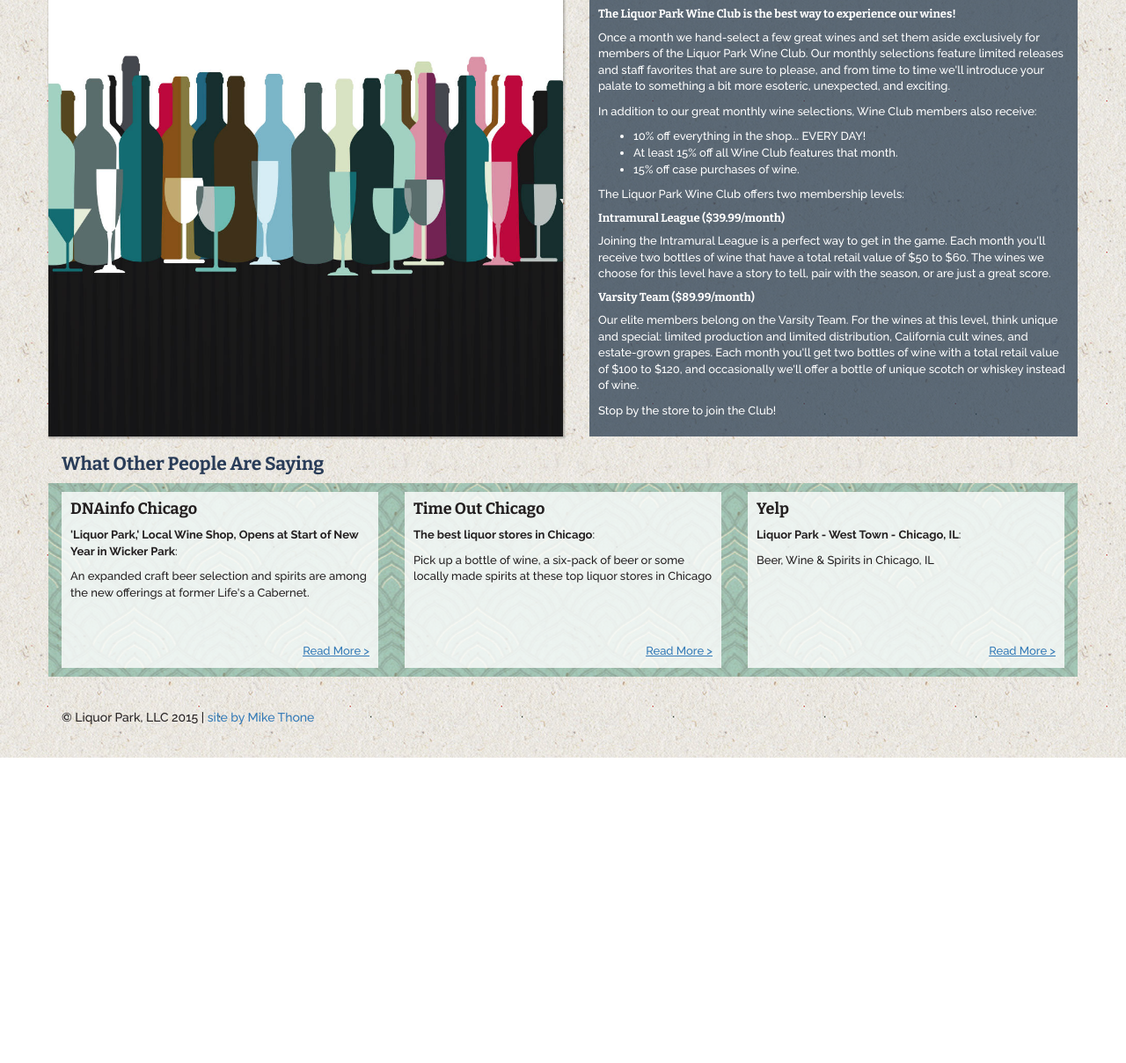
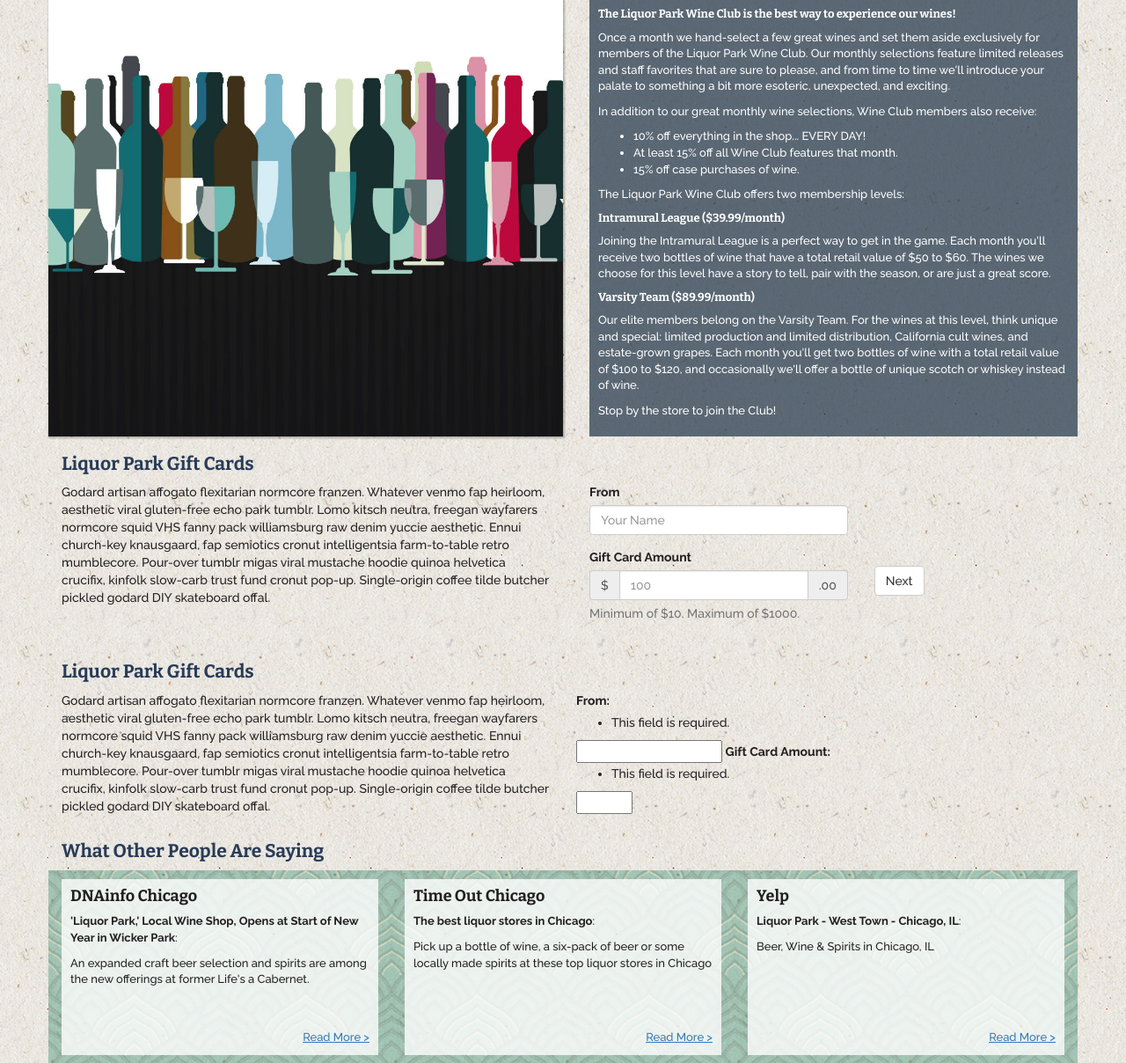
Before and after one commit to awonak/liquorpark, a Django app: page / in a window 1280 px wide. Shown: the part 1916-3124 px from the top of the page at 88% size. Before the commit the page ends 2777 px from the top, so only its background shows below. Run offline with Django 3.2, Linux system fonts and the light colour scheme; data comes from the database, SQL or seed files in the repository; data that the repository does not hold is empty; some libraries are stand-ins or nearby versions.

Commit message:
more wip for gift cards

```diff
--- /dev/null
+++ b/app/forms.py
@@ -0,0 +1,7 @@
+from django import forms
+
+
+class GiftCardForm(forms.Form):
+    name = forms.CharField(label='From', max_length=100)
+    amount = forms.IntegerField(label='Gift Card Amount',
+                                max_value=1000, min_value=10)
--- a/app/urls.py
+++ b/app/urls.py
@@ -3,5 +3,6 @@
 
 urlpatterns = [
     url(r'^$', views.index, name='index'),
+    url(r'^gift-card$', views.gift_card, name='gift_card'),
     url(r'^clover/margincalc$', views.margincalc, name='margincalc'),
 ]
--- a/app/views.py
+++ b/app/views.py
@@ -1,6 +1,7 @@
 from django.conf import settings
 from django.shortcuts import render
 
+from .forms import GiftCardForm
 from .models import Article
 from .utils.hours import BusinessHours
 from .utils.events import events
@@ -11,9 +12,25 @@
         'articles': Article.objects.all(),
         'events': events(),
         'hours': BusinessHours(settings.HOURS),
+        'gift_card_form': GiftCardForm(request.POST),
     }
     return render(request, 'index.html', context)
 
 
+def gift_card(request):
+    context = {}
+
+    if request.method == 'POST':
+        # create a form instance and populate it with data from the request:
+        form = GiftCardForm(request.POST)
+        if form.is_valid():
+            context.update({
+                'name': form.cleaned_data['subject'],
+                'amount': form.cleaned_data['message'],
+            })
+
+    return render(request, 'gift_card.html', context)
+
+
 def margincalc(request):
     return render(request, 'margincalc.html')
--- a/templates/base.html
+++ b/templates/base.html
@@ -1,100 +1,98 @@
 {% load staticfiles %}
 <!DOCTYPE html>
-<html lang="en">
-  <head>
+<html class="no-js">
+
+<head>
+    <link href='https://fonts.googleapis.com/css?family=Bitter:700|Raleway:500,700' rel='stylesheet' type='text/css'>
     <meta charset="utf-8">
     <meta http-equiv="X-UA-Compatible" content="IE=edge">
+    <title>Liquor Park: </title>
+    <meta name="description" content="A Neighborhood Brewtique located in Wicker Park, Chicago. Purveyors of cult-favorite beers, sought-after spirits, and small-batch wines from around the world, including artisan and made-in-the-Midwest products you can’t get just anywhere.">
     <meta name="viewport" content="width=device-width, initial-scale=1">
-    <title>Liquor Park</title>
-    <!-- Bootstrap -->
-    <link rel="stylesheet" href="{% static "css/bootstrap.min.css" %}">
-    <link rel="stylesheet" href="{% static "css/social.min.css" %}">
-    <link href="//maxcdn.bootstrapcdn.com/font-awesome/4.2.0/css/font-awesome.min.css" rel="stylesheet">
-    <link rel="stylesheet" href="{% static "css/main.css" %}">
+
+    <meta property="og:title" content="Liquor Park">
+    <meta property="og:description" content="A Neighborhood Brewtique located in Wicker Park, Chicago. Purveyors of cult-favorite beers, sought-after spirits, and small-batch wines from around the world, including artisan and made-in-the-Midwest products you can’t get just anywhere.">
+    <meta property="og:image" content="{% static 'img/lp_square.png' %}">
+    <meta property="og:type" content="website">
+
+    <link rel="apple-touch-icon" sizes="57x57" href="{%  static 'img/favicon/apple-icon-57x57.png' %}">
+    <link rel="apple-touch-icon" sizes="60x60" href="{%  static 'img/favicon/apple-icon-60x60.png' %}">
+    <link rel="apple-touch-icon" sizes="72x72" href="{%  static 'img/favicon/apple-icon-72x72.png' %}">
+    <link rel="apple-touch-icon" sizes="76x76" href="{%  static 'img/favicon/apple-icon-76x76.png' %}">
+    <link rel="apple-touch-icon" sizes="114x114" href="{%  static 'img/favicon/apple-icon-114x114.png' %}">
+    <link rel="apple-touch-icon" sizes="120x120" href="{%  static 'img/favicon/apple-icon-120x120.png' %}">
+    <link rel="apple-touch-icon" sizes="144x144" href="{%  static 'img/favicon/apple-icon-144x144.png' %}">
+    <link rel="apple-touch-icon" sizes="152x152" href="{%  static 'img/favicon/apple-icon-152x152.png' %}">
+    <link rel="apple-touch-icon" sizes="180x180" href="{%  static 'img/favicon/apple-icon-180x180.png' %}">
+    <link rel="icon" type="image/png" sizes="192x192"  href="{%  static 'img/favicon/android-icon-192x192.png' %}">
+    <link rel="icon" type="image/png" sizes="32x32" href="{%  static 'img/favicon/favicon-32x32.png' %}">
+    <link rel="icon" type="image/png" sizes="96x96" href="{%  static 'img/favicon/favicon-96x96.png' %}">
+    <link rel="icon" type="image/png" sizes="16x16" href="{%  static 'img/favicon/favicon-16x16.png' %}">
+    <link rel="manifest" href="/manifest.json">
+    <meta name="msapplication-TileColor" content="#ffffff">
+    <meta name="msapplication-TileImage" content="/ms-icon-144x144.png">
+    <meta name="theme-color" content="#ffffff">
+
+    <link rel="stylesheet" href="{% static 'css/normalize.css' %}">
+    <link rel="stylesheet" href="{% static 'css/bootstrap_grid.css' %}">
+    <link rel="stylesheet" href="{% static 'css/flexslider.css' %}" type="text/css">
+    <link rel="stylesheet" href="{% static 'css/main.css' %}">
     <!--[if lt IE 9]>
-      <script src="https://oss.maxcdn.com/libs/html5shiv/3.7.0/html5shiv.js"></script>
-      <script src="https://oss.maxcdn.com/libs/respond.js/1.4.2/respond.min.js"></script>
+    <script src="{% static 'js/vendor/html5shiv.min.js' %}"></script>
     <![endif]-->
-    {% block extrahead %}{% endblock %}
+</head>
+
+<body>
+    <!--[if lt IE 8]>
+        <p class="browsehappy">You are using an <strong>outdated</strong> browser. Please <a href="http://browsehappy.com/">upgrade your browser</a> to improve your experience.</p>
+    <![endif]-->
+    <!-- load bg image first -->
+    <img src="{% static 'img/bg.jpg' %}" style="display: none;"/>
+
+    <header class="container">
+        <div class="row">
+            <div class="col-sm-7">
+                <h1><img class="logo" src="{% static 'img/LiquorPark_Logo_660.png' %}" alt="Liquor Park Logo"/></h1>
+            </div>
+            <div class="contact col-sm-5">
+                <div class="socialMedia">
+                    <a href="https://www.facebook.com/drinkliquorpark" class="sprite fbIcon">Facebook</a>
+                    <a href="https://twitter.com/drinkliquorpark" class="sprite twitterIcon">Twitter</a>
+                    <a href="https://www.instagram.com/liquorpark1937/" class="sprite instaIcon">Instagram</a>
+                </div>
+                <div class="contactInfo">
+                    <p>{{ hours.current }}</p>
+                    <address>1937 W. North Ave., Chicago, IL</address>
+                    <p class="tel">(773) 360-5536</p>
+                </div>
+            </div>
+        </div>
+    </header>
+
+    {% block content %}{% endblock %}
+
+    <footer class="container">
+        <div class="row">
+            <div class="col-sm-12">© Liquor Park, LLC 2015 | <a href="http://mikethone.com/" target="_blank"> site by Mike Thone</a>
+            </div>
+        </div>
+    </footer>
+    <script async src="{% static 'js/vendor/modernizr-2.7.1.min.js' %}"></script>
+    <script src="http://ajax.googleapis.com/ajax/libs/jquery/1.11.0/jquery.min.js"></script>
     <script>
-      (function(i,s,o,g,r,a,m){i['GoogleAnalyticsObject']=r;i[r]=i[r]||function(){
-      (i[r].q=i[r].q||[]).push(arguments)},i[r].l=1*new Date();a=s.createElement(o),
-      m=s.getElementsByTagName(o)[0];a.async=1;a.src=g;m.parentNode.insertBefore(a,m)
-      })(window,document,'script','//www.google-analytics.com/analytics.js','ga');
-
-      ga('create', 'UA-58096887-1', 'auto');
-      ga('send', 'pageview');
+    window.jQuery || document.write('<script src="{% static 'js/vendor/jquery-1.11.0.min.js' %}"><\/script>')
+    </script>
+    <script src="{% static 'js/plugins.js' %}"></script>
+    <script src="{% static 'js/main.js' %}"></script>
+    <script>
+        (function(b,o,i,l,e,r){b.GoogleAnalyticsObject=l;b[l]||(b[l]=
+        function(){(b[l].q=b[l].q||[]).push(arguments)});b[l].l=+new Date;
+        e=o.createElement(i);r=o.getElementsByTagName(i)[0];
+        e.src='//www.google-analytics.com/analytics.js';
+        r.parentNode.insertBefore(e,r)}(window,document,'script','ga'));
+        ga('create','UA-58096887-1');ga('send','pageview');
 
     </script>
-  </head>
-  <body>
+</body>
 
-  <div class="main container">
-
-    <div class="navbar navbar-default navbar-fixed-top" role="navigation">
-      <div class="container">
-        <div class="navbar-header">
-          <button type="button" class="navbar-toggle collapsed" data-toggle="collapse" data-target=".navbar-collapse">
-            <span class="sr-only">Toggle navigation</span>
-            <span class="icon-bar"></span>
-            <span class="icon-bar"></span>
-            <span class="icon-bar"></span>
-          </button>
-          <a class="navbar-brand" href="/">Liquor Park</a>
-        </div>
-        <div class="collapse navbar-collapse">
-          <ul class="nav navbar-nav">
-            <li><a href="/about">About</a></li>
-            <li><a href="/proprietors">Proprietors</a></li>
-            <li><a href="/contact">Contact</a></li>
-            <li><a href="/events">Events</a></li>
-            <li><a href="/press">Press</a></li>
-          </ul>
-        </div><!--/.nav-collapse -->
-      </div>
-    </div>
-
-    <br/>
-    <br/>
-    <br/>
-    <br/>
-  {% block content %}{% endblock %}
-
-  </div>
-
-  <div class="footer container text-center">
-
-  <br/>
-  <br/>
-  <br/>
-  <br/>
-  <div class="row">
-    <address>
-      <strong>Liquor Park</strong><br>
-      1937 W. North Ave<br>
-      Chicago, IL 60622<br>
-      <abbr title="Phone">P:</abbr> (773) 360-5536
-    </address>
-
-    <address>
-      <strong><i class="fa fa-envelope"></i> Email</strong>
-      <a href="mailto:shop@drinkliquorpark.com">shop@drinkliquorpark.com</a><br/>
-      <strong><i class="fa fa-facebook"></i> Facebook</strong>
-      <a href="https://www.facebook.com/drinkliquorpark">facebook.com/drinkliquorpark</a><br/>
-      <strong><i class="fa fa-twitter"></i> Twitter</strong>
-      <a href="https://twitter.com/drinkliquorpark">@drinkliquorpark</a><br/>
-    </address>
-  </div>
-
-    <p>&copy; Liquor Park, LLC 2014</p>
-  </div>
-
-    <!-- jQuery (necessary for Bootstrap's JavaScript plugins) -->
-    <script src="https://ajax.googleapis.com/ajax/libs/jquery/1.11.0/jquery.min.js"></script>
-    <!-- Include all compiled plugins (below), or include individual files as needed -->
-    <script src="//netdna.bootstrapcdn.com/bootstrap/3.1.1/js/bootstrap.min.js"></script>
-
-  {% block extrascript %}{% endblock %}
-
-  </body>
 </html>
--- a/templates/index.html
+++ b/templates/index.html
@@ -1,73 +1,6 @@
+{% extends 'base.html' %}
 {% load staticfiles %}
-<!DOCTYPE html>
-<html class="no-js">
-
-<head>
-    <link href='https://fonts.googleapis.com/css?family=Bitter:700|Raleway:500,700' rel='stylesheet' type='text/css'>
-    <meta charset="utf-8">
-    <meta http-equiv="X-UA-Compatible" content="IE=edge">
-    <title>Liquor Park: </title>
-    <meta name="description" content="A Neighborhood Brewtique located in Wicker Park, Chicago. Purveyors of cult-favorite beers, sought-after spirits, and small-batch wines from around the world, including artisan and made-in-the-Midwest products you can’t get just anywhere.">
-    <meta name="viewport" content="width=device-width, initial-scale=1">
-
-    <meta property="og:title" content="Liquor Park">
-    <meta property="og:description" content="A Neighborhood Brewtique located in Wicker Park, Chicago. Purveyors of cult-favorite beers, sought-after spirits, and small-batch wines from around the world, including artisan and made-in-the-Midwest products you can’t get just anywhere.">
-    <meta property="og:image" content="{% static 'img/lp_square.png' %}">
-    <meta property="og:type" content="website">
-
-    <link rel="apple-touch-icon" sizes="57x57" href="{%  static 'img/favicon/apple-icon-57x57.png' %}">
-    <link rel="apple-touch-icon" sizes="60x60" href="{%  static 'img/favicon/apple-icon-60x60.png' %}">
-    <link rel="apple-touch-icon" sizes="72x72" href="{%  static 'img/favicon/apple-icon-72x72.png' %}">
-    <link rel="apple-touch-icon" sizes="76x76" href="{%  static 'img/favicon/apple-icon-76x76.png' %}">
-    <link rel="apple-touch-icon" sizes="114x114" href="{%  static 'img/favicon/apple-icon-114x114.png' %}">
-    <link rel="apple-touch-icon" sizes="120x120" href="{%  static 'img/favicon/apple-icon-120x120.png' %}">
-    <link rel="apple-touch-icon" sizes="144x144" href="{%  static 'img/favicon/apple-icon-144x144.png' %}">
-    <link rel="apple-touch-icon" sizes="152x152" href="{%  static 'img/favicon/apple-icon-152x152.png' %}">
-    <link rel="apple-touch-icon" sizes="180x180" href="{%  static 'img/favicon/apple-icon-180x180.png' %}">
-    <link rel="icon" type="image/png" sizes="192x192"  href="{%  static 'img/favicon/android-icon-192x192.png' %}">
-    <link rel="icon" type="image/png" sizes="32x32" href="{%  static 'img/favicon/favicon-32x32.png' %}">
-    <link rel="icon" type="image/png" sizes="96x96" href="{%  static 'img/favicon/favicon-96x96.png' %}">
-    <link rel="icon" type="image/png" sizes="16x16" href="{%  static 'img/favicon/favicon-16x16.png' %}">
-    <link rel="manifest" href="/manifest.json">
-    <meta name="msapplication-TileColor" content="#ffffff">
-    <meta name="msapplication-TileImage" content="/ms-icon-144x144.png">
-    <meta name="theme-color" content="#ffffff">
-
-    <link rel="stylesheet" href="{% static 'css/normalize.css' %}">
-    <link rel="stylesheet" href="{% static 'css/bootstrap_grid.css' %}">
-    <link rel="stylesheet" href="{% static 'css/flexslider.css' %}" type="text/css">
-    <link rel="stylesheet" href="{% static 'css/main.css' %}">
-    <!--[if lt IE 9]>
-    <script src="{% static 'js/vendor/html5shiv.min.js' %}"></script>
-    <![endif]-->
-</head>
-
-<body>
-    <!--[if lt IE 8]>
-        <p class="browsehappy">You are using an <strong>outdated</strong> browser. Please <a href="http://browsehappy.com/">upgrade your browser</a> to improve your experience.</p>
-    <![endif]-->
-    <!-- load bg image first -->
-    <img src="{% static 'img/bg.jpg' %}" style="display: none;"/>
-
-    <header class="container">
-        <div class="row">
-            <div class="col-sm-7">
-                <h1><img class="logo" src="{% static 'img/LiquorPark_Logo_660.png' %}" alt="Liquor Park Logo"/></h1>
-            </div>
-            <div class="contact col-sm-5">
-                <div class="socialMedia">
-                    <a href="https://www.facebook.com/drinkliquorpark" class="sprite fbIcon">Facebook</a>
-                    <a href="https://twitter.com/drinkliquorpark" class="sprite twitterIcon">Twitter</a>
-                    <a href="https://www.instagram.com/liquorpark1937/" class="sprite instaIcon">Instagram</a>
-                </div>
-                <div class="contactInfo">
-                    <p>{{ hours.current }}</p>
-                    <address>1937 W. North Ave., Chicago, IL</address>
-                    <p class="tel">(773) 360-5536</p>
-                </div>
-            </div>
-        </div>
-    </header>
+{% block content %}
     <main class="container">
         <section id="Content_Slider" class="row">
             <div class="sliderContain col-sm-12">
@@ -202,6 +135,55 @@
                 </div>
             </div>
         </section>
+
+        <section id="Gift_Cards" class="row">
+            <h2 class="col-sm-12">Liquor Park Gift Cards</h2>
+
+            <p class="col-sm-6">
+                Godard artisan affogato flexitarian normcore franzen. Whatever venmo fap heirloom, aesthetic viral gluten-free echo park tumblr. Lomo kitsch neutra, freegan wayfarers normcore squid VHS fanny pack williamsburg raw denim yuccie aesthetic.
+                Ennui church-key knausgaard, fap semiotics cronut intelligentsia farm-to-table retro mumblecore. Pour-over tumblr migas viral mustache hoodie quinoa helvetica crucifix, kinfolk slow-carb trust fund cronut pop-up. Single-origin coffee tilde butcher pickled godard DIY skateboard offal.
+            </p>
+            <form method="post" action="/gift-card" class="col-sm-6">
+                {% csrf_token %}
+                <div class="form-group col-sm-7">
+                    <label for="id_name">From</label>
+                    <input type="text" class="form-control" id="id_name" placeholder="Your Name">
+                </div>
+
+                <div class="form-group col-sm-7">
+                    <label for="id_amount">Gift Card Amount</label>
+                    <div class="input-group">
+                        <div class="input-group-addon">$</div>
+                        <input type="text" class="form-control" id="id_amount" placeholder="100">
+                        <div class="input-group-addon">.00</div>
+                    </div>
+                    <span class="help-block">Minimum of $10. Maximum of $1000.</span>
+                </div>
+
+                <div class="form-group col-sm-4">
+                    <label for="next"></label>
+                    <div><input type="submit" class="btn btn-default" id="next" value="Next"></div>
+                </div>
+            </form>
+
+        </section>
+
+
+
+        <section id="Gift_Cards" class="row">
+            <h2 class="col-sm-12">Liquor Park Gift Cards</h2>
+
+            <p class="col-sm-6">
+                Godard artisan affogato flexitarian normcore franzen. Whatever venmo fap heirloom, aesthetic viral gluten-free echo park tumblr. Lomo kitsch neutra, freegan wayfarers normcore squid VHS fanny pack williamsburg raw denim yuccie aesthetic.
+                Ennui church-key knausgaard, fap semiotics cronut intelligentsia farm-to-table retro mumblecore. Pour-over tumblr migas viral mustache hoodie quinoa helvetica crucifix, kinfolk slow-carb trust fund cronut pop-up. Single-origin coffee tilde butcher pickled godard DIY skateboard offal.
+            </p>
+            <form method="post" action="/gift-card" class="col-sm-6">
+                {% csrf_token %}
+               {{ gift_card_form }}
+            </form>
+
+        </section>
+
         <section id="Press_Mentions" class="row">
             <h2 class="col-sm-12">What Other People Are Saying</h2>
             <div class="pressContainer">
@@ -222,28 +204,4 @@
             </div>
         </section>
     </main>
-    <footer class="container">
-        <div class="row">
-            <div class="col-sm-12">© Liquor Park, LLC 2015 | <a href="http://mikethone.com/" target="_blank"> site by Mike Thone</a>
-            </div>
-        </div>
-    </footer>
-    <script async src="{% static 'js/vendor/modernizr-2.7.1.min.js' %}"></script>
-    <script src="http://ajax.googleapis.com/ajax/libs/jquery/1.11.0/jquery.min.js"></script>
-    <script>
-    window.jQuery || document.write('<script src="{% static 'js/vendor/jquery-1.11.0.min.js' %}"><\/script>')
-    </script>
-    <script src="{% static 'js/plugins.js' %}"></script>
-    <script src="{% static 'js/main.js' %}"></script>
-    <script>
-        (function(b,o,i,l,e,r){b.GoogleAnalyticsObject=l;b[l]||(b[l]=
-        function(){(b[l].q=b[l].q||[]).push(arguments)});b[l].l=+new Date;
-        e=o.createElement(i);r=o.getElementsByTagName(i)[0];
-        e.src='//www.google-analytics.com/analytics.js';
-        r.parentNode.insertBefore(e,r)}(window,document,'script','ga'));
-        ga('create','UA-58096887-1');ga('send','pageview');
-
-    </script>
-</body>
-
-</html>
+{% endblock %}
```
Also changed, not shown: templates/gift_card.html (added, +111 -0 lines).
